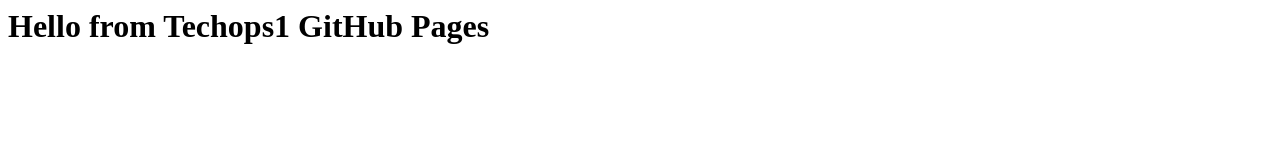
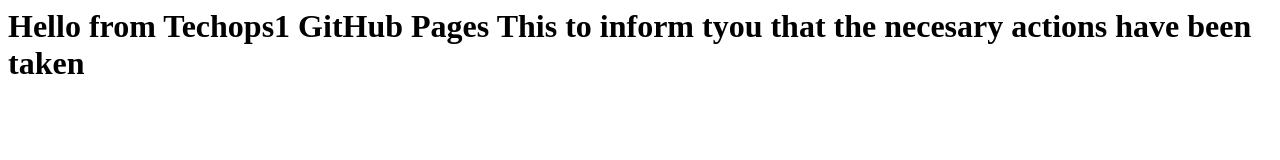
Before and after one commit to GaneshVasanthala/Techops1, a website: page public/index.html in a window 1280 px wide. Drawn offline with Linux system fonts and the light colour scheme.

Commit message:
Update index.html

```diff
--- a/public/index.html
+++ b/public/index.html
@@ -1 +1,3 @@
-<h1>Hello from Techops1 GitHub Pages</h1>
+<h1>Hello from Techops1 GitHub Pages
+This to inform tyou that the necesary actions have been taken
+</h1>
```
